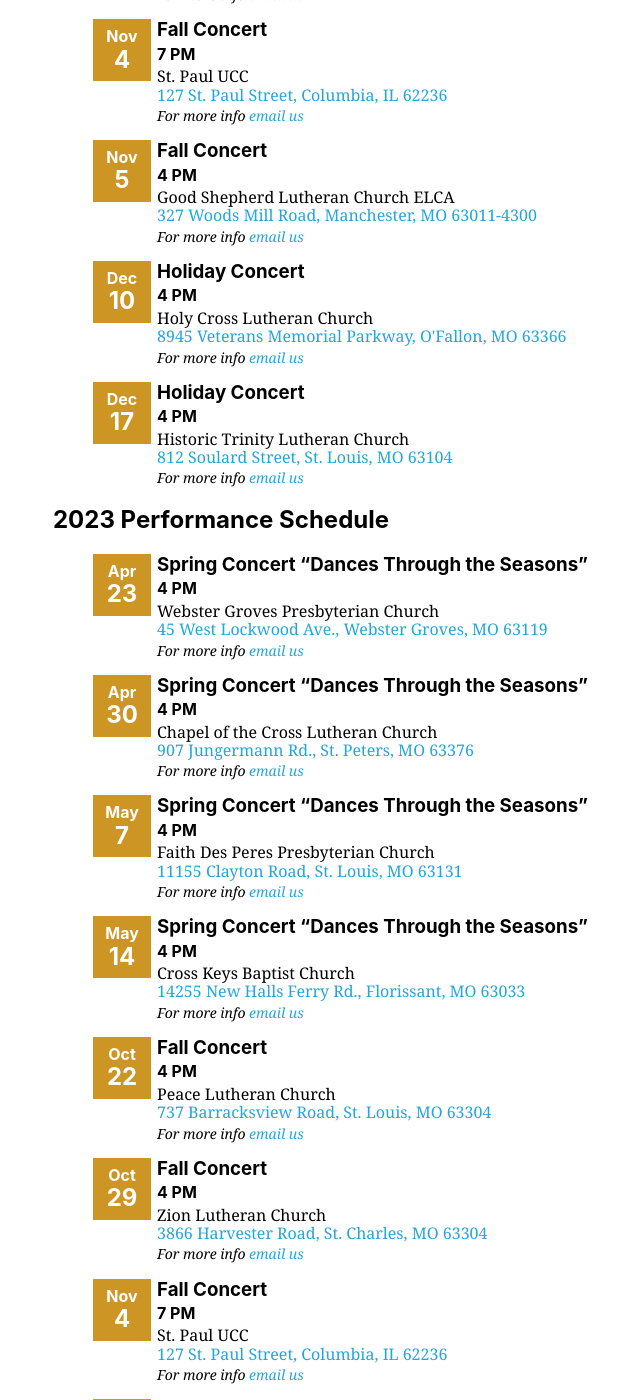
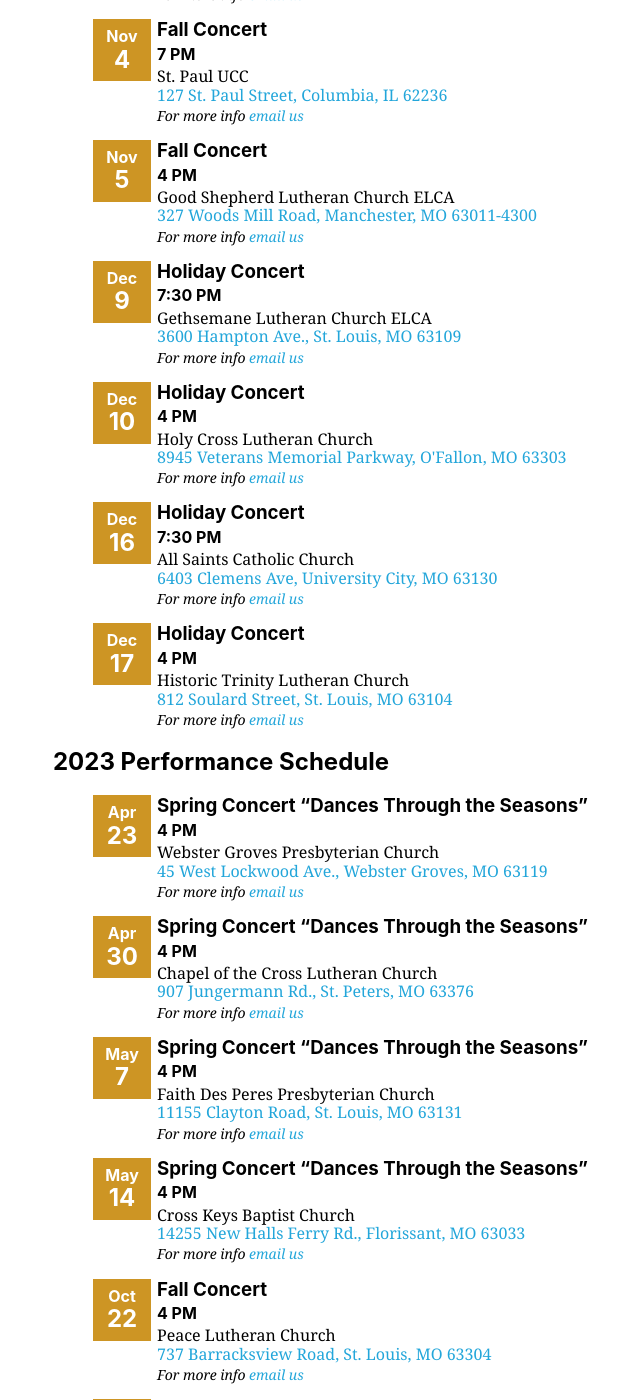
Before and after one commit to GatewayRingers/GatewayRingers.github.io, a Jekyll site: the page built from events.html, in a window 1280 px wide and 1400 px high, scrolled down 633 px. Shown: the whole window, without its empty margins (83-723 px from the left). Built offline with Jekyll 4.4.1, drawn with Linux system fonts in a browser that asks for light colours; nearby versions of some CDN libraries; some of the changed text lies outside the part shown.

Commit message:
Update events.yml

```diff
--- a/_data/events.yml
+++ b/_data/events.yml
@@ -56,12 +56,26 @@
       address: 327 Woods Mill Road, Manchester, MO 63011-4300
       href: https://www.google.com/maps/place/327+Woods+Mill+Rd,+Ballwin,+MO+63011/@38.5990364,-90.5119573,17z/data=!3m1!4b1!4m5!3m4!1s0x87d8d397746fe3c5:0x19a41d977648678b!8m2!3d38.5989491!4d-90.509812
       contact:
+    - date: 2023-12-09
+      name: Holiday Concert
+      time: 7:30 PM
+      location: Gethsemane Lutheran Church ELCA
+      address: 3600 Hampton Ave., St. Louis, MO 63109
+      href: https://www.google.com/maps/place/3600+Hampton+Ave,+St.+Louis,+MO+63109/@38.5962889,-90.2950789,17z/data=!3m1!4b1!4m6!3m5!1s0x87d8b58ef563e7bf:0x5dd9695f68d6f26!8m2!3d38.5962889!4d-90.292504!16s%2Fg%2F11b8v4zx6g?entry=ttu
+      contact:
     - date: 2023-12-10
       name: Holiday Concert
       time: 4 PM
       location: Holy Cross Lutheran Church
-      address: 8945 Veterans Memorial Parkway, O'Fallon, MO 63366
+      address: 8945 Veterans Memorial Parkway, O'Fallon, MO 63303
       href: https://www.google.com/maps/place/8945+Veterans+Memorial+Pkwy,+O'Fallon,+MO+63366/data=!4m2!3m1!1s0x87ded08c70cc4df7:0x59bdcc014e45c6ff?sa=X&ved=2ahUKEwip9rf39t7cAhXJmOAKHeweBQcQ8gEwAHoECAEQAQ
+      contact:
+    - date: 2023-12-16
+      name: Holiday Concert
+      time: 7:30 PM
+      location: All Saints Catholic Church
+      address: 6403 Clemens Ave, University City, MO 63130
+      href: https://www.google.com/maps?sca_esv=571066675&rlz=1C5CHFA_enUS1051US1056&output=search&q=6403+Clemens+Ave,+University+City,+MO+63130&source=lnms&entry=mc&sa=X&ved=2ahUKEwilpISZ-9-BAxWtlIkEHZJTCTkQ0pQJegQICxAB
       contact:
     - date: 2023-12-17
       name: Holiday Concert
```
